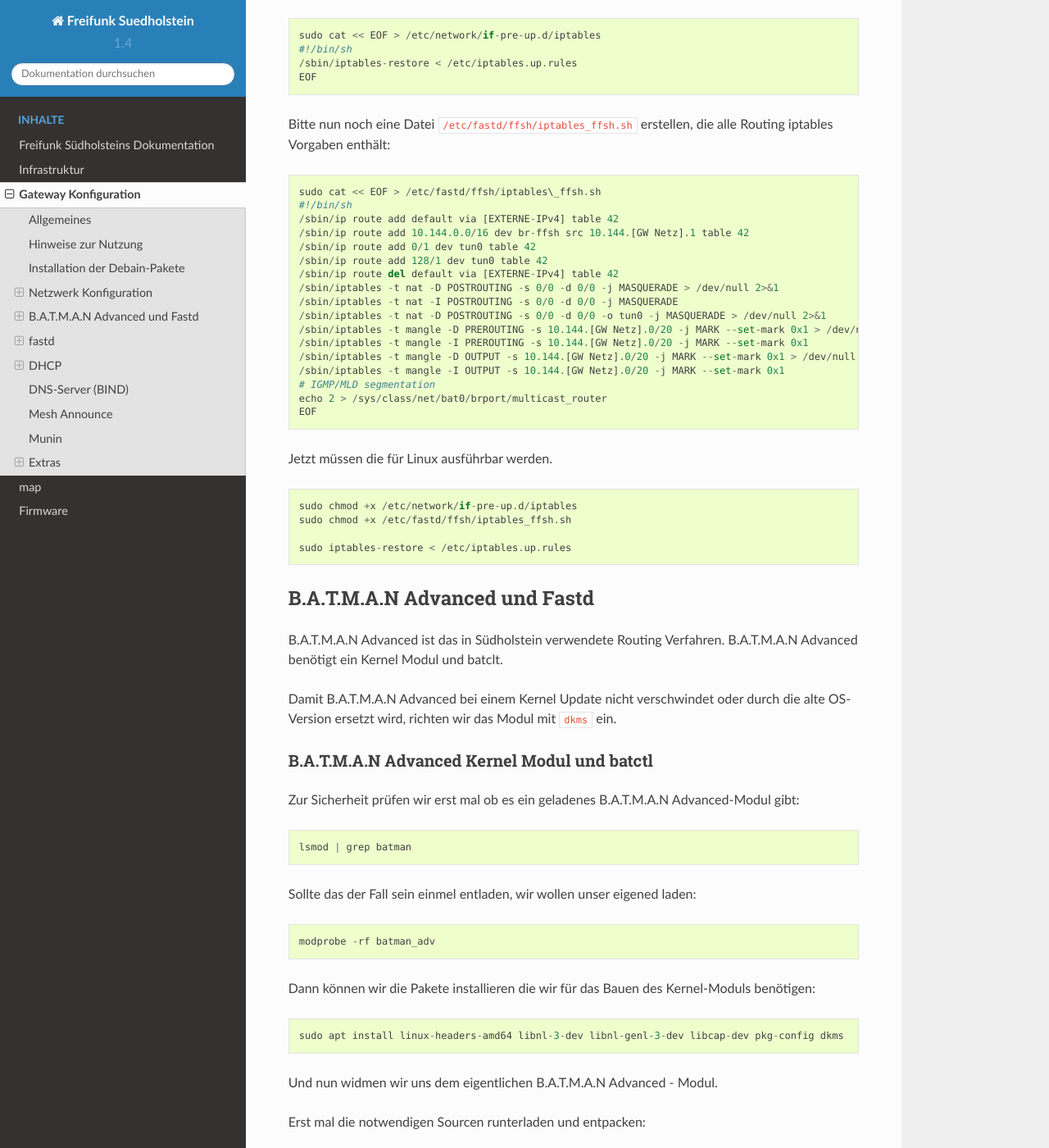
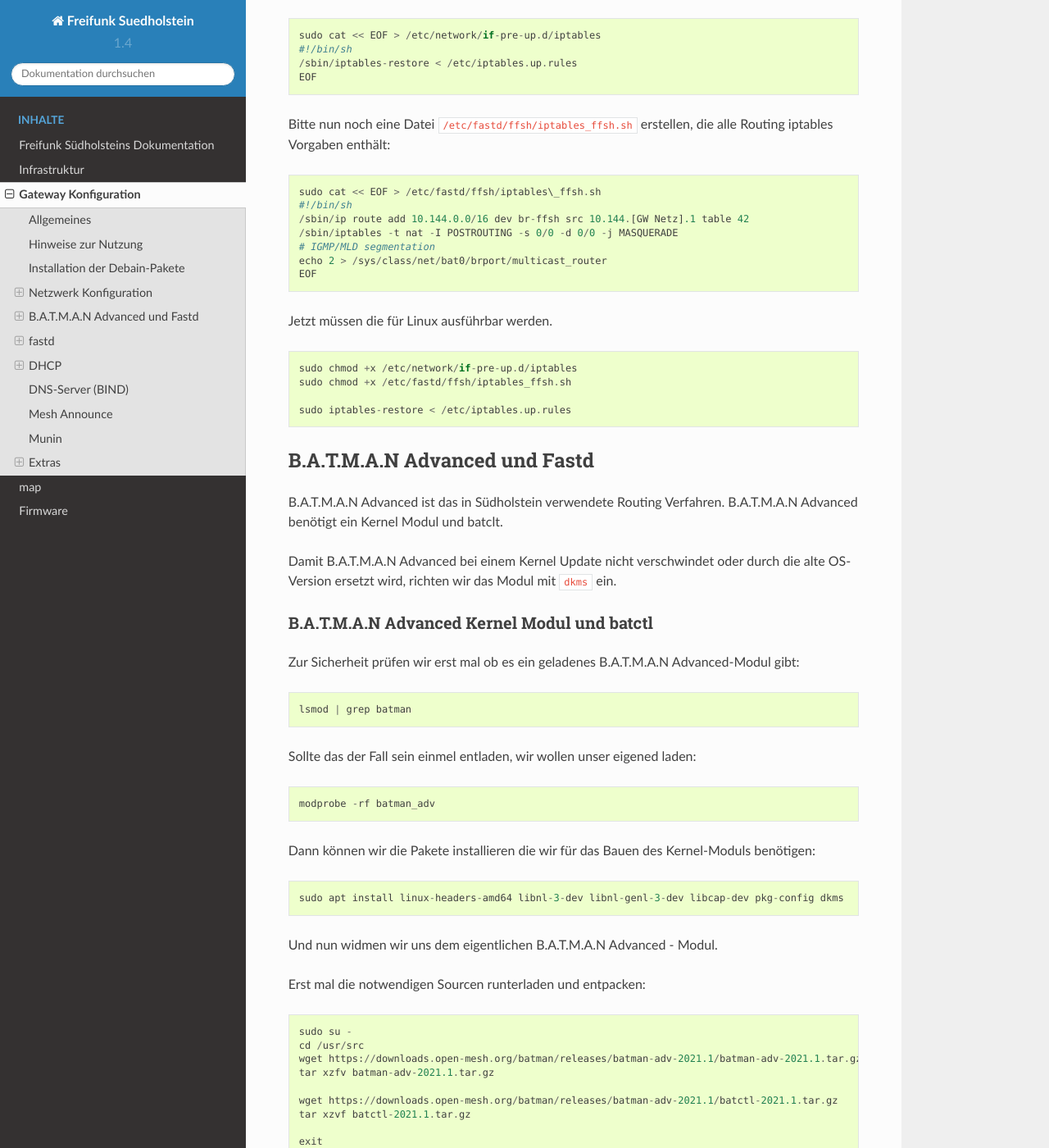
Before and after one commit to ffsh/docs, a Sphinx documentation site: the page built from docs/gateway.rst, in a window 1280 px wide and 1400 px high, scrolled down 5187 px. Shown: the whole window at 82% size. Built offline with Sphinx 7.4.7 and the Read the Docs theme 2.0.0, drawn with Linux system fonts in a browser that asks for light colours; some of the changed text lies outside the part shown.

Commit message:
Update gateway.rst
- Überflüssige iptables Regeln in /etc/fastd/ffsh/iptables.sh entfernt
- batman-adv und batctl Version auf 2021.1 aktualisiert

```diff
--- a/docs/gateway.rst
+++ b/docs/gateway.rst
@@ -247,18 +247,8 @@ die alle Routing iptables Vorgaben enthält:
 
    sudo cat << EOF > /etc/fastd/ffsh/iptables\_ffsh.sh
    #!/bin/sh
-   /sbin/ip route add default via [EXTERNE-IPv4] table 42
    /sbin/ip route add 10.144.0.0/16 dev br-ffsh src 10.144.[GW Netz].1 table 42
-   /sbin/ip route add 0/1 dev tun0 table 42
-   /sbin/ip route add 128/1 dev tun0 table 42
-   /sbin/ip route del default via [EXTERNE-IPv4] table 42
-   /sbin/iptables -t nat -D POSTROUTING -s 0/0 -d 0/0 -j MASQUERADE > /dev/null 2>&1
    /sbin/iptables -t nat -I POSTROUTING -s 0/0 -d 0/0 -j MASQUERADE
-   /sbin/iptables -t nat -D POSTROUTING -s 0/0 -d 0/0 -o tun0 -j MASQUERADE > /dev/null 2>&1
-   /sbin/iptables -t mangle -D PREROUTING -s 10.144.[GW Netz].0/20 -j MARK --set-mark 0x1 > /dev/null 2>&1
-   /sbin/iptables -t mangle -I PREROUTING -s 10.144.[GW Netz].0/20 -j MARK --set-mark 0x1
-   /sbin/iptables -t mangle -D OUTPUT -s 10.144.[GW Netz].0/20 -j MARK --set-mark 0x1 > /dev/null 2>&1
-   /sbin/iptables -t mangle -I OUTPUT -s 10.144.[GW Netz].0/20 -j MARK --set-mark 0x1
    # IGMP/MLD segmentation
    echo 2 > /sys/class/net/bat0/brport/multicast_router
    EOF
@@ -311,11 +301,11 @@ Erst mal die notwendigen Sourcen runterladen und entpacken:
 
    sudo su -
    cd /usr/src
-   wget https://downloads.open-mesh.org/batman/releases/batman-adv-2020.4/batman-adv-2020.4.tar.gz
-   tar xzfv batman-adv-2020.4.tar.gz
+   wget https://downloads.open-mesh.org/batman/releases/batman-adv-2021.1/batman-adv-2021.1.tar.gz
+   tar xzfv batman-adv-2021.1.tar.gz
 
-   wget https://downloads.open-mesh.org/batman/releases/batman-adv-2020.4/batctl-2020.4.tar.gz
-   tar xzvf batctl-2020.4.tar.gz
+   wget https://downloads.open-mesh.org/batman/releases/batman-adv-2021.1/batctl-2021.1.tar.gz
+   tar xzvf batctl-2021.1.tar.gz
 
    exit
 
@@ -324,9 +314,9 @@ Nun wird das B.A.T.M.A.N Advanced-Modul gebaut. Dafür müssen wir uns erst mal
 
 ::
 
-   sudo cat << EOF > /usr/src/batman-adv-2020.4/dkms.conf
+   sudo cat << EOF > /usr/src/batman-adv-2021.1/dkms.conf
    PACKAGE_NAME=batman-adv
-   PACKAGE_VERSION=2020.4
+   PACKAGE_VERSION=2021.1
 
    DEST_MODULE_LOCATION=/extra
    BUILT_MODULE_NAME=batman-adv
@@ -342,16 +332,16 @@ Und nun können die Module gebaut und werden:
 
 ::
 
-    sudo dkms add -m batman-adv -v 2020.4
-    sudo dkms build -m batman-adv -v 2020.4
-    sudo dkms install -m batman-adv -v 2020.4
+    sudo dkms add -m batman-adv -v 2021.1
+    sudo dkms build -m batman-adv -v 2021.1
+    sudo dkms install -m batman-adv -v 2021.1
 
 
 Und das dazugehoerende Control- und Management-Tool:
 
 ::
 
-   cd /usr/src/batctl-2020.4/
+   cd /usr/src/batctl-2021.1/
    make
    sudo make install
 
```
